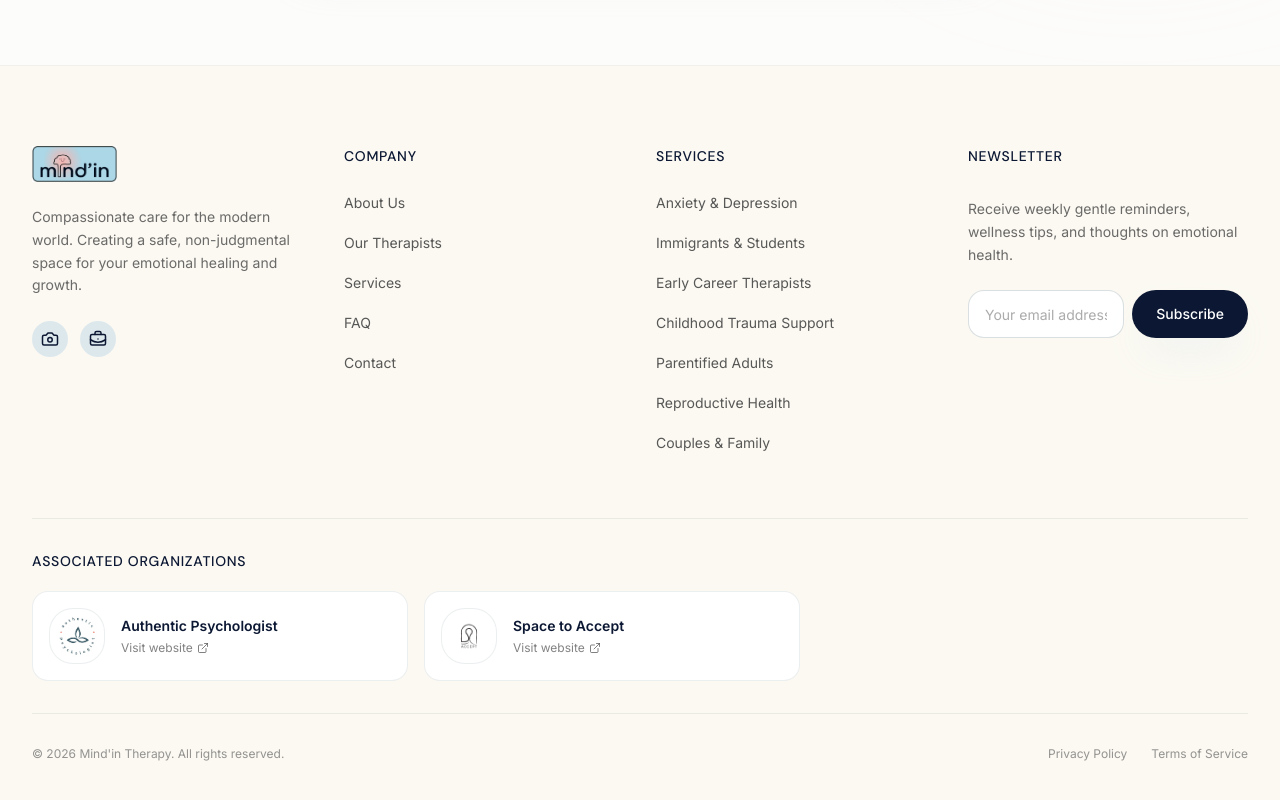
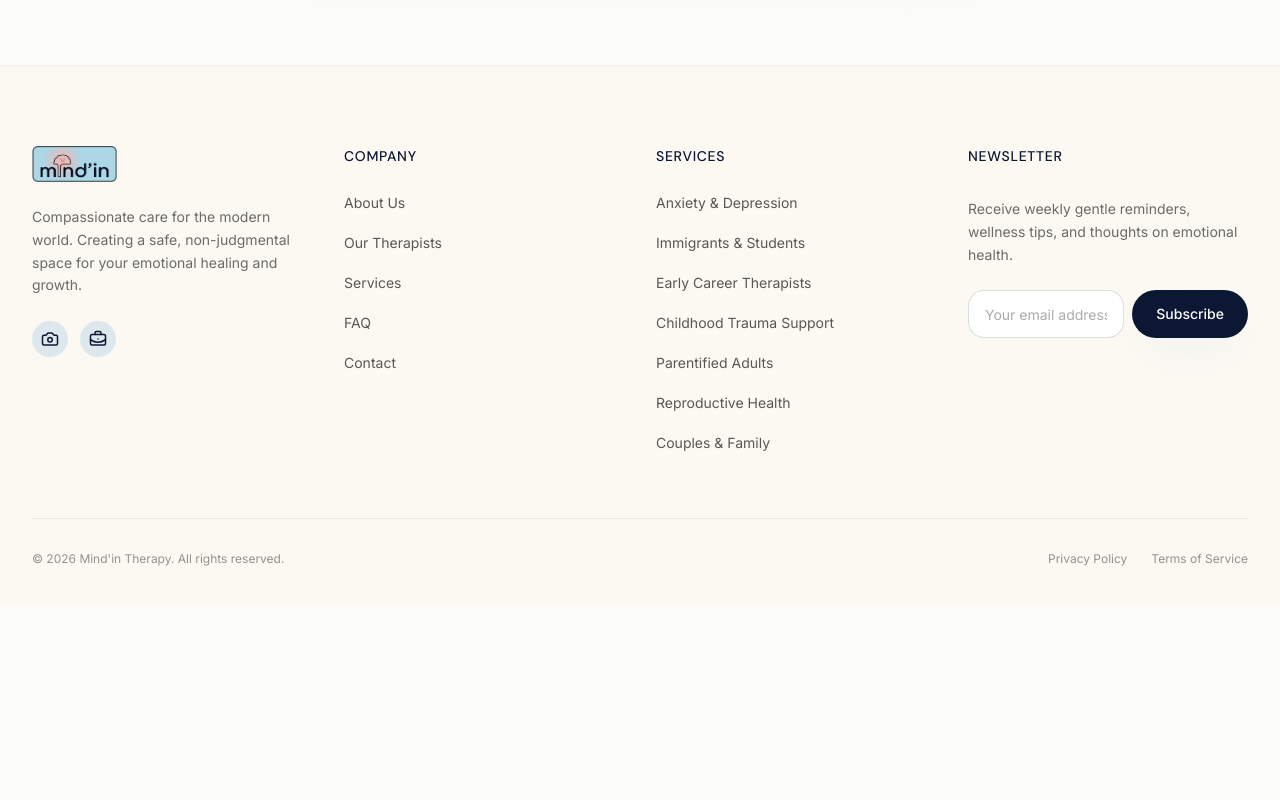
Before and after one commit to VenikaS/mindin-website, a Next.js app: page /book in a window 1280 px wide. Shown: the part 1077-1877 px from the top of the page. After the commit the page ends 1684 px from the top, so only its background shows below. Built offline with nearby package versions, Linux system fonts and the light colour scheme.

Commit message:
app script changes

```diff
--- a/package.json
+++ b/package.json
@@ -20,7 +20,7 @@
     "clsx": "^2.1.1",
     "embla-carousel-react": "^8.6.0",
     "framer-motion": "^12.42.2",
-    "lucide-react": "^1.25.0",
+    "lucide-react": "^1.27.0",
     "next": "16.2.10",
     "next-sanity": "^13.1.3",
     "react": "19.2.4",
--- a/src/app/book/page.tsx
+++ b/src/app/book/page.tsx
@@ -32,6 +32,8 @@ const times = ["10:00 AM", "11:30 AM", "01:00 PM", "02:30 PM", "04:00 PM", "05:3
 export default function BookAppointmentPage() {
   const router = useRouter();
   const [step, setStep] = React.useState(1);
+  const isSubmittingRef = React.useRef(false);
+  const [isSubmitting, setIsSubmitting] = React.useState(false);
   const [formData, setFormData] = React.useState({
     service: "",
     format: "",
@@ -85,13 +87,23 @@ export default function BookAppointmentPage() {
   const handleSubmit = async (e: React.FormEvent) => {
     e.preventDefault();
 
+    if (isSubmittingRef.current) {
+      return;
+    }
+
+    isSubmittingRef.current = true;
+    setIsSubmitting(true);
+
     const webhookUrl = process.env.NEXT_PUBLIC_GOOGLE_SHEETS_WEBHOOK_URL || "";
     if (webhookUrl) {
       try {
+        const submittedAt = new Date().toISOString();
+
         await fetch(webhookUrl, {
           method: "POST",
           headers: { "Content-Type": "text/plain;charset=utf-8" },
           body: JSON.stringify({
+            submitted_at: submittedAt,
             name: formData.name,
             email: formData.email,
             phone: formData.phone,
@@ -135,7 +147,7 @@ export default function BookAppointmentPage() {
           <div className="space-y-1">
             <h4 className="font-semibold text-text-navy text-sm">Emergency Support Disclaimer</h4>
             <p className="text-xs text-text-charcoal/80 leading-relaxed">
-              Mind'in is not an emergency service. If you are in immediate danger or experiencing a crisis, please contact emergency services or go to the nearest hospital immediately.
+              Mind&apos;in is not an emergency service. If you are in immediate danger or experiencing a crisis, please contact emergency services or go to the nearest hospital immediately.
             </p>
           </div>
         </div>
@@ -403,8 +415,8 @@ export default function BookAppointmentPage() {
                   Continue <ArrowRight className="w-4 h-4" />
                 </Button>
               ) : (
-                <Button variant="cta" type="submit" className="flex items-center gap-2">
-                  Confirm Booking <ShieldCheck className="w-5 h-5" />
+                <Button variant="cta" type="submit" disabled={isSubmitting} className="flex items-center gap-2">
+                  {isSubmitting ? "Saving..." : "Confirm Booking"} <ShieldCheck className="w-5 h-5" />
                 </Button>
               )}
             </div>
--- a/src/components/Footer.tsx
+++ b/src/components/Footer.tsx
@@ -1,7 +1,7 @@
 "use client";
 
 import Link from "next/link";
-import { BriefcaseBusiness, Camera, ExternalLink } from "lucide-react";
+import { BriefcaseBusiness, Camera } from "lucide-react";
 import { Button } from "@/components/ui/button";
 import { Input } from "@/components/ui/input";
 import { useForm } from "react-hook-form";
@@ -24,19 +24,6 @@ const socialLinks = [
     label: "LinkedIn",
     href: "https://www.linkedin.com/in/psychologistvenika?utm_source=share_via&utm_content=profile&utm_medium=member_android",
     icon: BriefcaseBusiness,
-  },
-];
-
-const organizations = [
-  {
-    name: "Authentic Psychologist",
-    href: "https://authenticpsychologist.com/",
-    logo: "/images/authentic-psychologist-logo.jpg",
-  },
-  {
-    name: "Space to Accept",
-    href: "https://www.spacetoaccept.com/",
-    logo: "/images/space-to-accept-logo.png",
   },
 ];
 
@@ -166,35 +153,10 @@ export default function Footer() {
           </div>
         </div>
 
-        <div className="border-t border-primary/10 pt-8 pb-8">
-          <h4 className="text-text-navy text-sm font-semibold uppercase tracking-wider mb-5">Associated Organizations</h4>
-          <div className="grid grid-cols-1 sm:grid-cols-2 gap-4 max-w-3xl">
-            {organizations.map((org) => (
-              <a
-                key={org.name}
-                href={org.href}
-                target="_blank"
-                rel="noopener noreferrer"
-                className="flex items-center gap-4 rounded-2xl border border-primary/10 bg-surface-pearl p-4 hover:shadow-soft-blue transition-all group"
-              >
-                <div className="h-14 w-14 shrink-0 rounded-xl bg-white border border-primary/10 overflow-hidden flex items-center justify-center">
-                  <img src={org.logo} alt={`${org.name} logo`} className="h-full w-full object-contain p-1.5" />
-                </div>
-                <div className="min-w-0">
-                  <p className="text-sm font-semibold text-text-navy group-hover:text-primary transition-colors">{org.name}</p>
-                  <p className="text-xs text-text-charcoal/60 flex items-center gap-1 mt-1">
-                    Visit website <ExternalLink className="h-3 w-3" />
-                  </p>
-                </div>
-              </a>
-            ))}
-          </div>
-        </div>
-
         {/* Bottom Bar */}
         <div className="border-t border-primary/10 pt-8 flex flex-col md:flex-row items-center justify-between gap-4">
           <p className="text-text-charcoal/50 text-xs">
-            &copy; {new Date().getFullYear()} Mind'in Therapy. All rights reserved.
+            &copy; {new Date().getFullYear()} Mind&apos;in Therapy. All rights reserved.
           </p>
           <div className="flex items-center gap-6">
             <Link href="/privacy" className="text-text-charcoal/50 hover:text-primary text-xs transition-colors">
```
Also changed, not shown: 2 other files (tests, documents, lock files or other folders).
